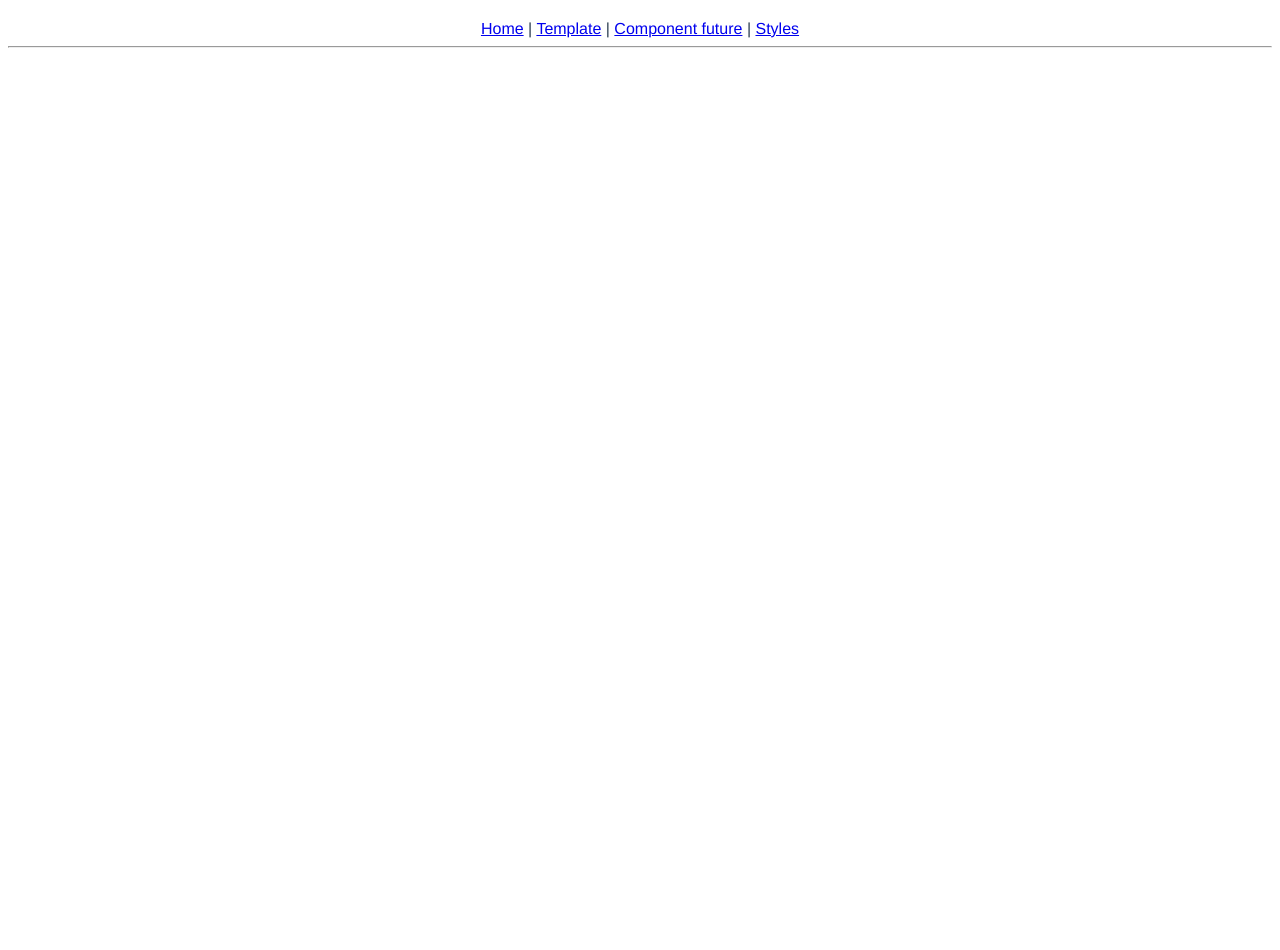
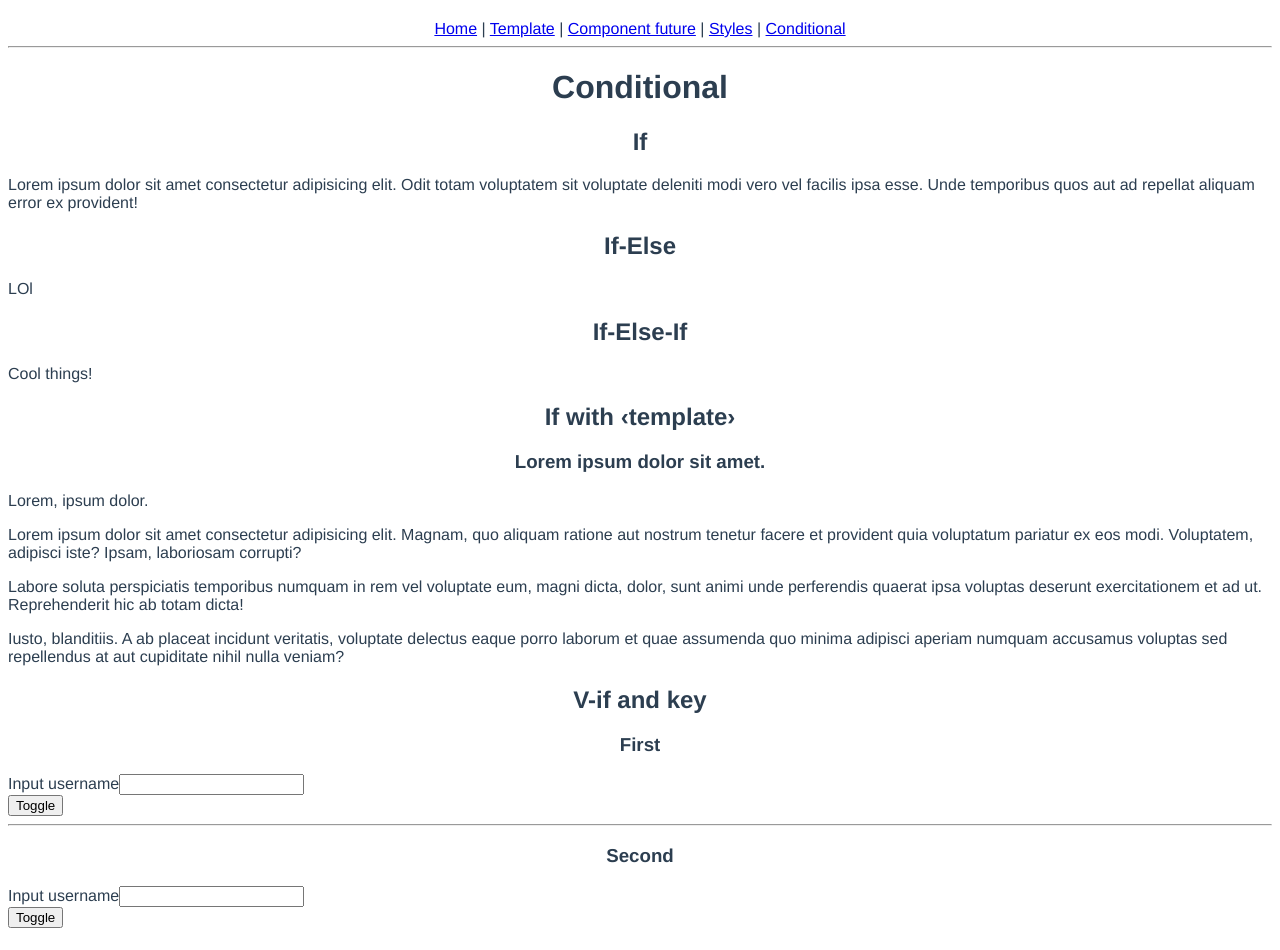
Before and after one commit to kembek/vue-examples, a Vue app: page /#/conditional in a window 1280 px wide. Shown: the top 950 px of the page. Before the commit the page ends 800 px from the top, so only its background shows below. Built offline with nearby package versions, Linux system fonts and the light colour scheme.

Commit message:
add: the conditional component was added

```diff
--- a/src/App.vue
+++ b/src/App.vue
@@ -4,24 +4,13 @@
       <router-link :to="'/'">Home</router-link> |
       <router-link to="/template">Template</router-link> |
       <router-link to="/componentFuture">Component future</router-link> |
-      <router-link to="/styles">Styles</router-link>
+      <router-link to="/styles">Styles</router-link> |
+      <router-link to="/conditional">Conditional</router-link>
     </nav>
     <hr />
     <router-view />
   </div>
 </template>
-
-<script lang="ts">
-import { Component, Vue } from 'vue-property-decorator';
-import Basic from '@/pages/Basic.vue';
-
-@Component({
-  components: {
-    Basic,
-  },
-})
-export default class App extends Vue {}
-</script>
 
 <style lang="scss">
 #app {
--- /dev/null
+++ b/src/pages/Conditional.vue
@@ -0,0 +1,114 @@
+<template>
+  <div>
+    <header>
+      <h1>Conditional</h1>
+    </header>
+    <section>
+      <h2>If</h2>
+      <p v-if="isShowText">
+        Lorem ipsum dolor sit amet consectetur adipisicing elit. Odit totam voluptatem sit voluptate
+        deleniti modi vero vel facilis ipsa esse. Unde temporibus quos aut ad repellat aliquam error
+        ex provident!
+      </p>
+    </section>
+    <section>
+      <h2>If-Else</h2>
+      <p v-if="isShowText2">
+        Lorem ipsum dolor sit amet consectetur adipisicing elit. Odit totam voluptatem sit voluptate
+        deleniti modi vero vel facilis ipsa esse. Unde temporibus quos aut ad repellat aliquam error
+        ex provident!
+      </p>
+      <p v-else>LOl</p>
+    </section>
+
+    <section>
+      <h2>If-Else-If</h2>
+      <p v-if="isShowText2">
+        Lorem ipsum dolor sit amet consectetur adipisicing elit. Odit totam voluptatem sit voluptate
+        deleniti modi vero vel facilis ipsa esse. Unde temporibus quos aut ad repellat aliquam error
+        ex provident!
+      </p>
+      <p v-else-if="isShowText2 || isShowText">
+        Cool things!
+      </p>
+      <p v-else>LOl</p>
+    </section>
+
+    <section>
+      <h2>If with &lsaquo;template&rsaquo;</h2>
+
+      <template v-if="isShowText">
+        <h3>Lorem ipsum dolor sit amet.</h3>
+        <p>Lorem, ipsum dolor.</p>
+        <p>
+          Lorem ipsum dolor sit amet consectetur adipisicing elit. Magnam, quo aliquam ratione aut
+          nostrum tenetur facere et provident quia voluptatum pariatur ex eos modi. Voluptatem,
+          adipisci iste? Ipsam, laboriosam corrupti?
+        </p>
+        <p>
+          Labore soluta perspiciatis temporibus numquam in rem vel voluptate eum, magni dicta,
+          dolor, sunt animi unde perferendis quaerat ipsa voluptas deserunt exercitationem et ad ut.
+          Reprehenderit hic ab totam dicta!
+        </p>
+        <p>
+          Iusto, blanditiis. A ab placeat incidunt veritatis, voluptate delectus eaque porro laborum
+          et quae assumenda quo minima adipisci aperiam numquam accusamus voluptas sed repellendus
+          at aut cupiditate nihil nulla veniam?
+        </p>
+      </template>
+    </section>
+
+    <section>
+      <h2>
+        V-if and key
+      </h2>
+
+      <h3>First</h3>
+      <template v-if="loginType === 'username'">
+        <label>Input username</label><input type="text" />
+      </template>
+      <template v-else> <label>Input email</label><input type="email" /> </template>
+      <br />
+      <button @click="toggleButton">Toggle</button>
+      <hr />
+      <h3>Second</h3>
+      <template v-if="loginType === 'username'">
+        <label>Input username</label><input type="text" key="username" />
+      </template>
+      <template v-else> <label>Input email</label><input type="email" key="email" /> </template>
+      <br />
+      <button @click="toggleButton">Toggle</button>
+    </section>
+
+    <section>
+      <h2>v-show</h2>
+      <p v-show="isShowText">
+        Lorem ipsum dolor sit amet consectetur adipisicing elit. Sint veritatis quas exercitationem
+        ducimus vitae dolorum consectetur numquam modi facilis? Natus recusandae praesentium
+        molestias, perferendis molestiae culpa corrupti ab reiciendis. Eius.
+      </p>
+      <p v-show="!isShowText">
+        Lorem ipsum dolor sit amet consectetur adipisicing elit. Sint veritatis quas exercitationem
+        ducimus vitae dolorum consectetur numquam modi facilis? Natus recusandae praesentium
+        molestias, perferendis molestiae culpa corrupti ab reiciendis. Eius.
+      </p>
+    </section>
+  </div>
+</template>
+
+<script lang="ts">
+import { Component, Vue } from 'vue-property-decorator';
+
+@Component
+export default class Conditional extends Vue {
+  isShowText = true;
+
+  isShowText2 = false;
+
+  loginType = 'username';
+
+  toggleButton() {
+    this.loginType = this.loginType === 'username' ? 'email' : 'username';
+  }
+}
+</script>
--- a/src/routes/index.ts
+++ b/src/routes/index.ts
@@ -5,6 +5,7 @@ import Basic from '@/pages/Basic.vue';
 import TemplateSyntax from '@/pages/TemplateSyntax.vue';
 import ComponentFuture from '@/pages/ComponentFuture.vue';
 import Styles from '@/pages/Styles.vue';
+import Conditional from '@/pages/Conditional.vue';
 
 Vue.use(VueRouter);
 
@@ -25,6 +26,10 @@ const routes: RouteConfig[] = [
     path: '/styles',
     component: Styles,
   },
+  {
+    path: '/conditional',
+    component: Conditional,
+  },
 ];
 
 export default new VueRouter({
```
